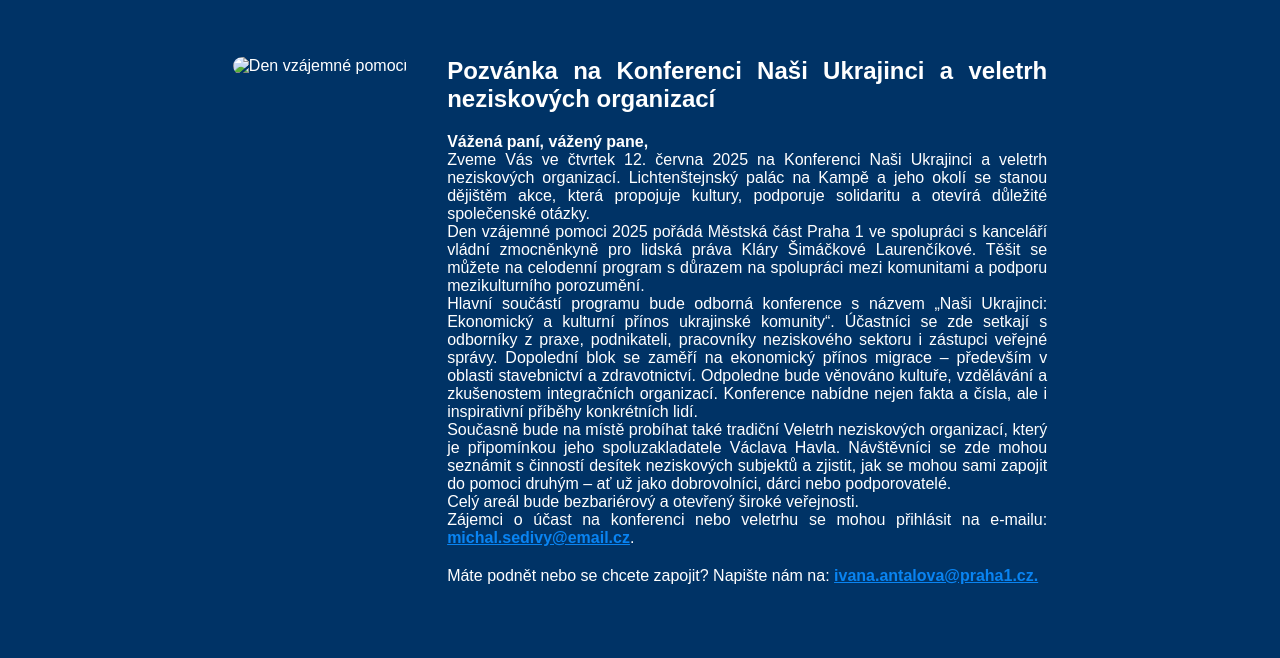
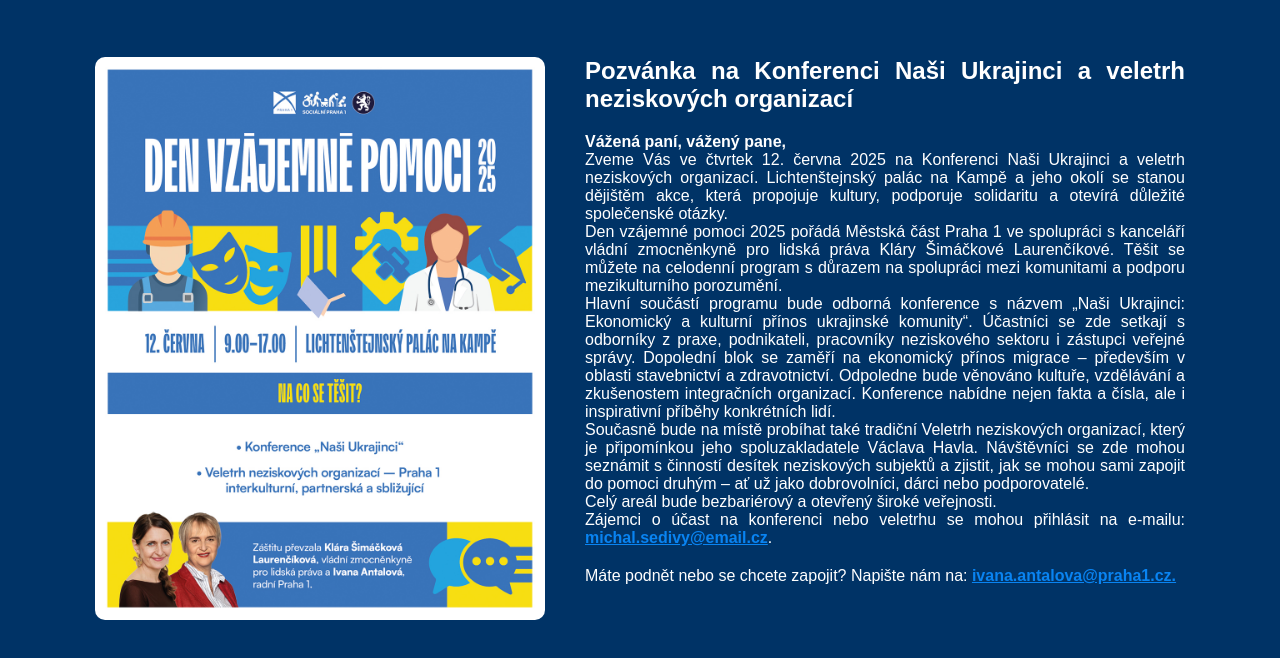
Before and after one commit to katalog-socialnich-sluzeb/web-katalog, a plain HTML site: page aktuality.html in a window 1280 px wide. Shown: the part 214-872 px from the top of the page. Before the commit the page ends 849 px from the top, so only its background shows below. Drawn offline with Linux system fonts and the light colour scheme.

Commit message:
Update aktuality.html
Oprava cesty k obrázku

```diff
--- a/aktuality.html
+++ b/aktuality.html
@@ -120,7 +120,7 @@
       <div style="height: 40px;"></div>
       <div class="hero-content">
         <div>
-          <img src="images/Den-vzajemne-pomoci.jpg" alt="Den vzájemné pomoci">
+          <img src="Den-vzajemne-pomoci.jpg" alt="Den vzájemné pomoci">
         </div>
         <div class="hero-text">
           <h2>Pozvánka na Konferenci Naši Ukrajinci a veletrh neziskových organizací</h2>
```
